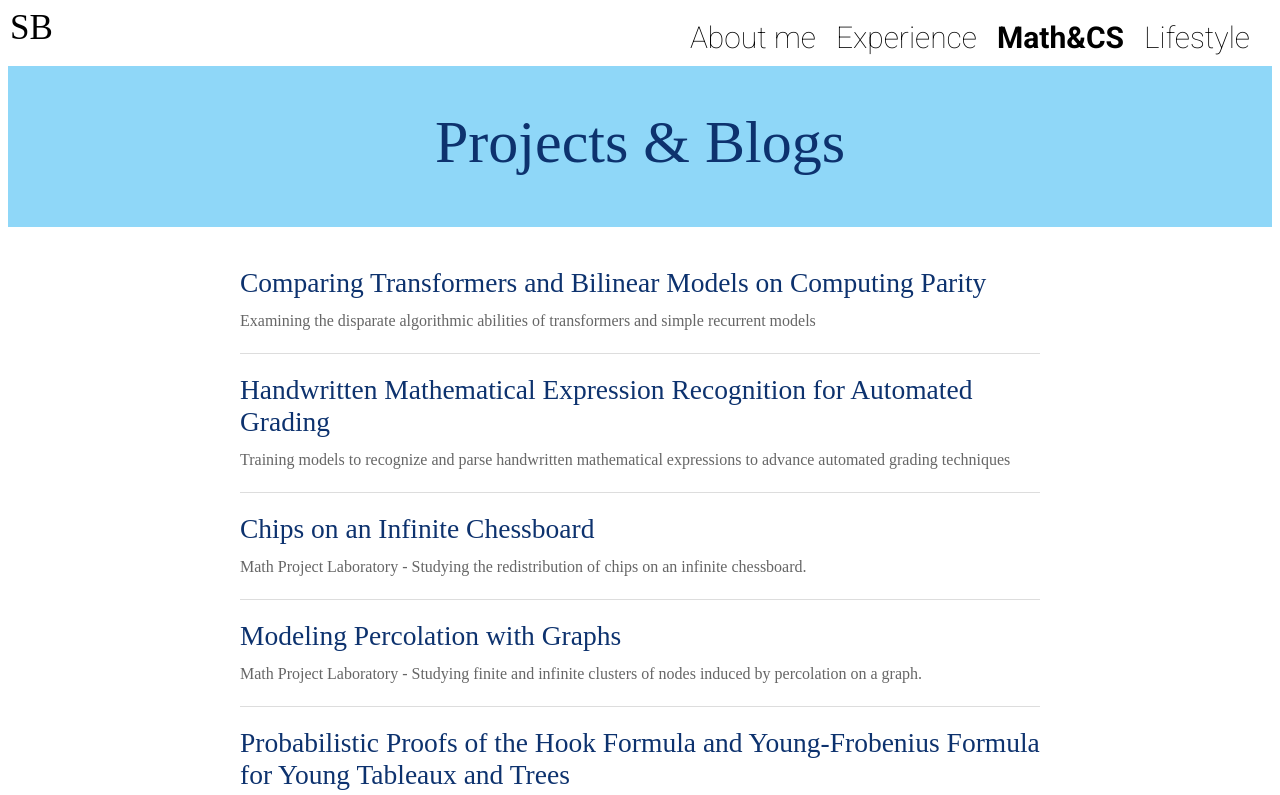
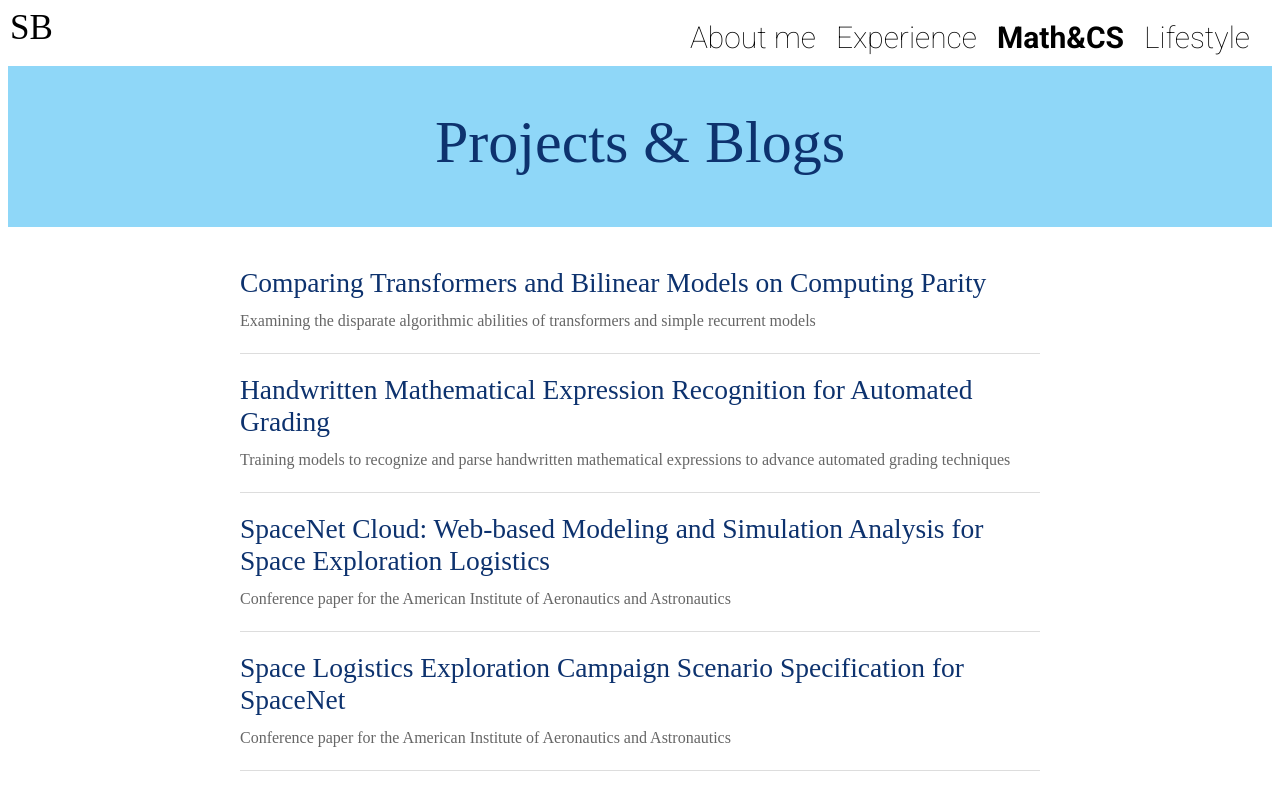
Before and after one commit to SarahBentley/SarahBentley-site, a React (Create React App) app: page /sarahbentley/math_cs in a window 1280 px wide. Shown: the top 795 px of the page. Built offline with nearby package versions, Linux system fonts and the light colour scheme; a web font is replaced by a local one.

Commit message:
adding space logistics papers

```diff
--- /dev/null
+++ b/src/Components/js/BlogPosts/Math7.js
@@ -0,0 +1,13 @@
+const Math7 = () => {
+    return (
+        <div>
+            <h1>SpaceNet Cloud: Web-based Modeling and Simulation Analysis for Space Exploration Logistics.</h1>
+            <h3>While conducting space logistics research, I published this conference paper with my team in the Engineering Systems Laboratory, linked{' '}
+                <a href="https://arc.aiaa.org/doi/10.2514/6.2021-4068">
+                     here.
+                </a>
+            </h3>
+        </div>
+    )
+}
+export default Math7
--- /dev/null
+++ b/src/Components/js/BlogPosts/Math8.js
@@ -0,0 +1,13 @@
+const Math8 = () => {
+    return (
+        <div>
+            <h1>Space Logistics Exploration Campaign Scenario Specification for SpaceNet</h1>
+            <h3>While conducting space logistics research, I published this conference paper with my team in the Engineering Systems Laboratory, linked{' '}
+                <a href="https://arc.aiaa.org/doi/10.2514/6.2024-1555">
+                     here.
+                </a>
+            </h3>
+        </div>
+    )
+}
+export default Math8
--- a/src/Components/js/Math.js
+++ b/src/Components/js/Math.js
@@ -12,6 +12,16 @@ const MathPosts = [
     title: "Handwritten Mathematical Expression Recognition for Automated Grading",
     description: "Training models to recognize and parse handwritten mathematical expressions to advance automated grading techniques",
     id: 3
+  },
+  {
+    title: "SpaceNet Cloud: Web-based Modeling and Simulation Analysis for Space Exploration Logistics",
+    description: "Conference paper for the American Institute of Aeronautics and Astronautics",
+    id: 7
+  },
+  {
+    title: "Space Logistics Exploration Campaign Scenario Specification for SpaceNet",
+    description: "Conference paper for the American Institute of Aeronautics and Astronautics",
+    id: 8
   },
   {
     title: "Chips on an Infinite Chessboard",
--- a/src/Components/js/MathPost.js
+++ b/src/Components/js/MathPost.js
@@ -6,6 +6,8 @@ import Math3 from './BlogPosts/Math3';
 import Math4 from './BlogPosts/Math4';
 import Math5 from './BlogPosts/Math5';
 import Math6 from './BlogPosts/Math6';
+import Math7 from './BlogPosts/Math7';
+import Math8 from './BlogPosts/Math8';
 import '../css/Blog.css'
 
 const MathPost = () => {
@@ -41,6 +43,16 @@ const MathPost = () => {
       <div className="blog-post">
         <Math6/>
       </div>
+  )} else if (id === '7') {
+    return (
+      <div className="blog-post">
+        <Math7/>
+      </div>
+  )} else if (id === '8') {
+    return (
+      <div className="blog-post">
+        <Math8/>
+      </div>
   )}
 };
 
```
